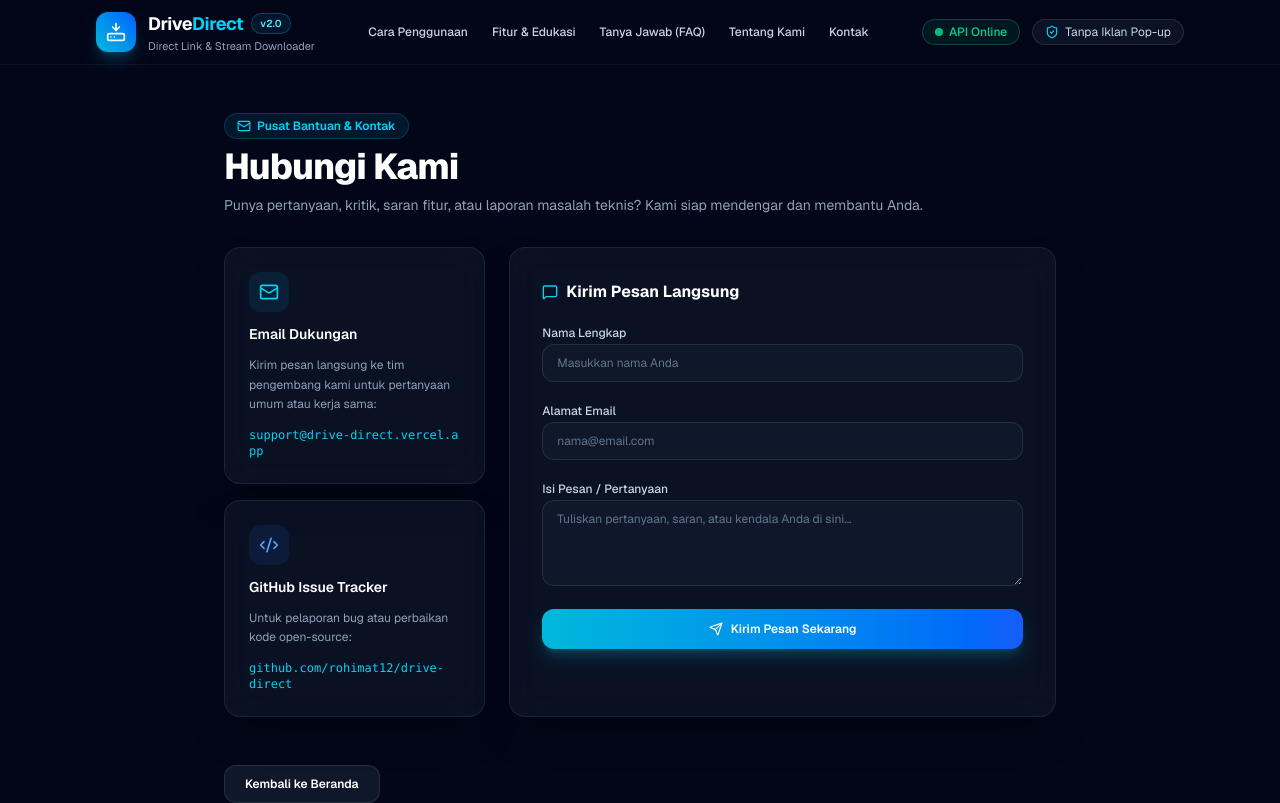
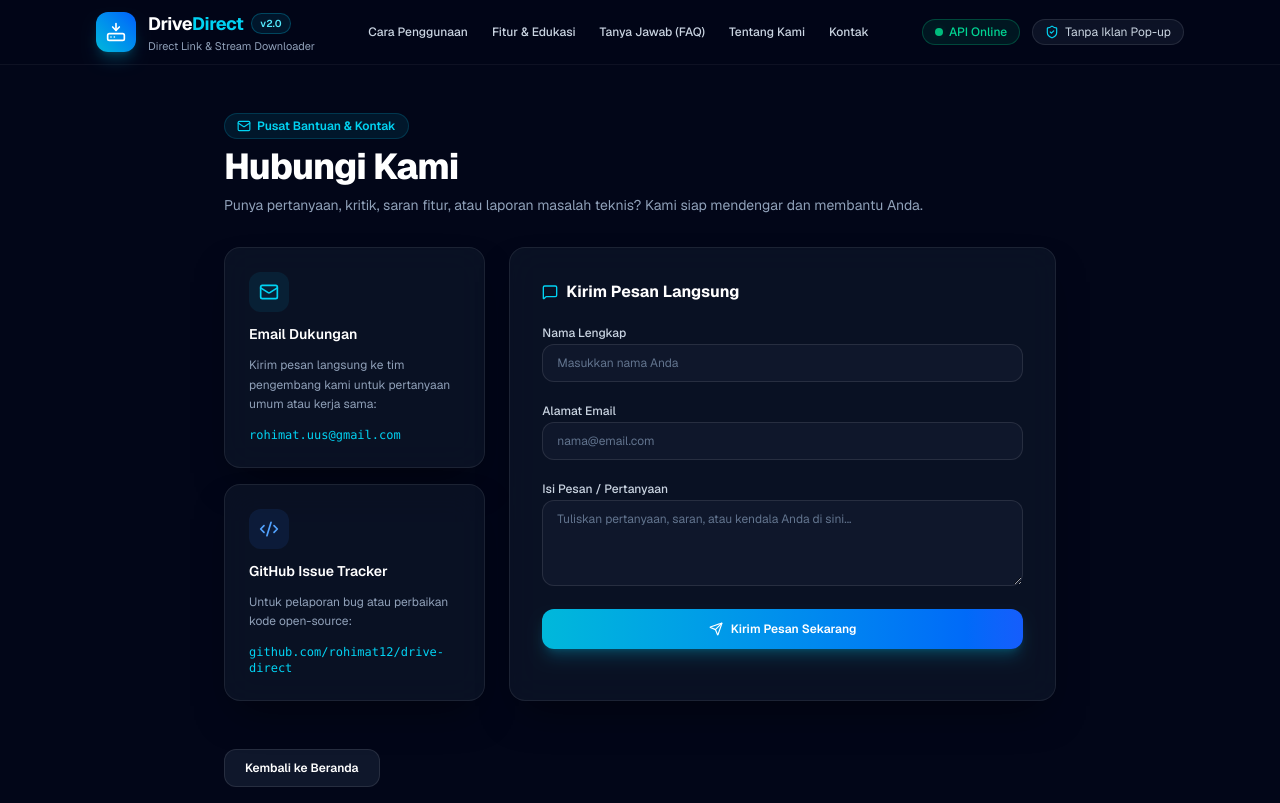
Before and after one commit to rohimat12/drive-direct, a Next.js app: page /contact in a window 1280 px wide. Shown: the top 803 px of the page. Built offline with nearby package versions, Linux system fonts and the light colour scheme; no server answers.

Commit message:
chore: update support email to rohimat.uus@gmail.com

```diff
--- a/src/app/contact/page.tsx
+++ b/src/app/contact/page.tsx
@@ -11,7 +11,7 @@ export default function ContactPage() {
   const [copied, setCopied] = useState(false);
   const [formData, setFormData] = useState({ name: '', email: '', message: '' });
 
-  const supportEmail = 'support@drive-direct.vercel.app';
+  const supportEmail = 'rohimat.uus@gmail.com';
 
   const getMailtoUrl = () => {
     const subject = encodeURIComponent(`[DriveDirect Contact] Pertanyaan dari ${formData.name || 'Pengguna'}`);
@@ -65,10 +65,10 @@ export default function ContactPage() {
                 Kirim pesan langsung ke tim pengembang kami untuk pertanyaan umum atau kerja sama:
               </p>
               <a
-                href="mailto:support@drive-direct.vercel.app"
+                href={`mailto:${supportEmail}`}
                 className="text-xs font-mono text-cyan-400 hover:underline block break-all"
               >
-                support@drive-direct.vercel.app
+                {supportEmail}
               </a>
             </div>
 
```
